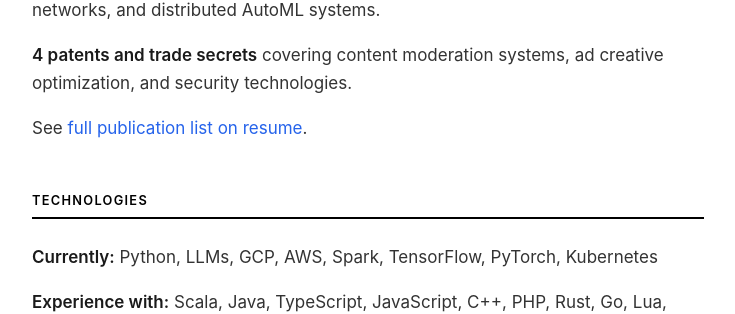
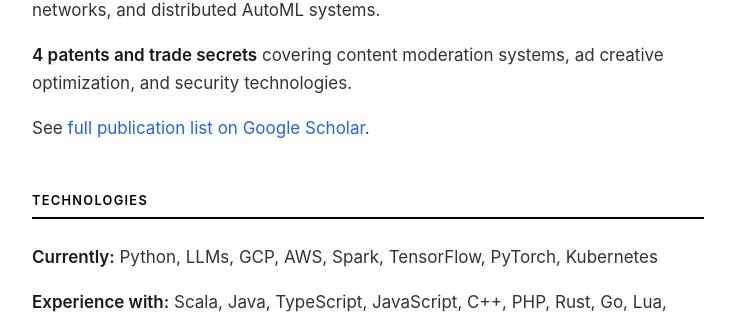
Before and after one commit to NivekNey/NivekNey.github.io, a Jekyll site: the page built from index.md, in a window 1280 px wide and 900 px high, scrolled down 3084 px. Shown: the part 142-456 px from the top of the window, without its empty margins (272-1007 px from the left). Built offline with Jekyll 4.4.1, drawn with Linux system fonts in a browser that asks for light colours.

Commit message:
Update index.md

```diff
--- a/index.md
+++ b/index.md
@@ -90,7 +90,7 @@ Co-leading the design of Yahoo’s next-generation recommendation system—rethi
 
 **4 patents and trade secrets** covering content moderation systems, ad creative optimization, and security technologies.
 
-See [full publication list on resume](https://kevinyen.net/media/kevinyen_resume.pdf).
+See [full publication list on Google Scholar](https://scholar.google.com/citations?user=YnP8rS4AAAAJ&hl=en).
 
 
 ## Technologies
```
